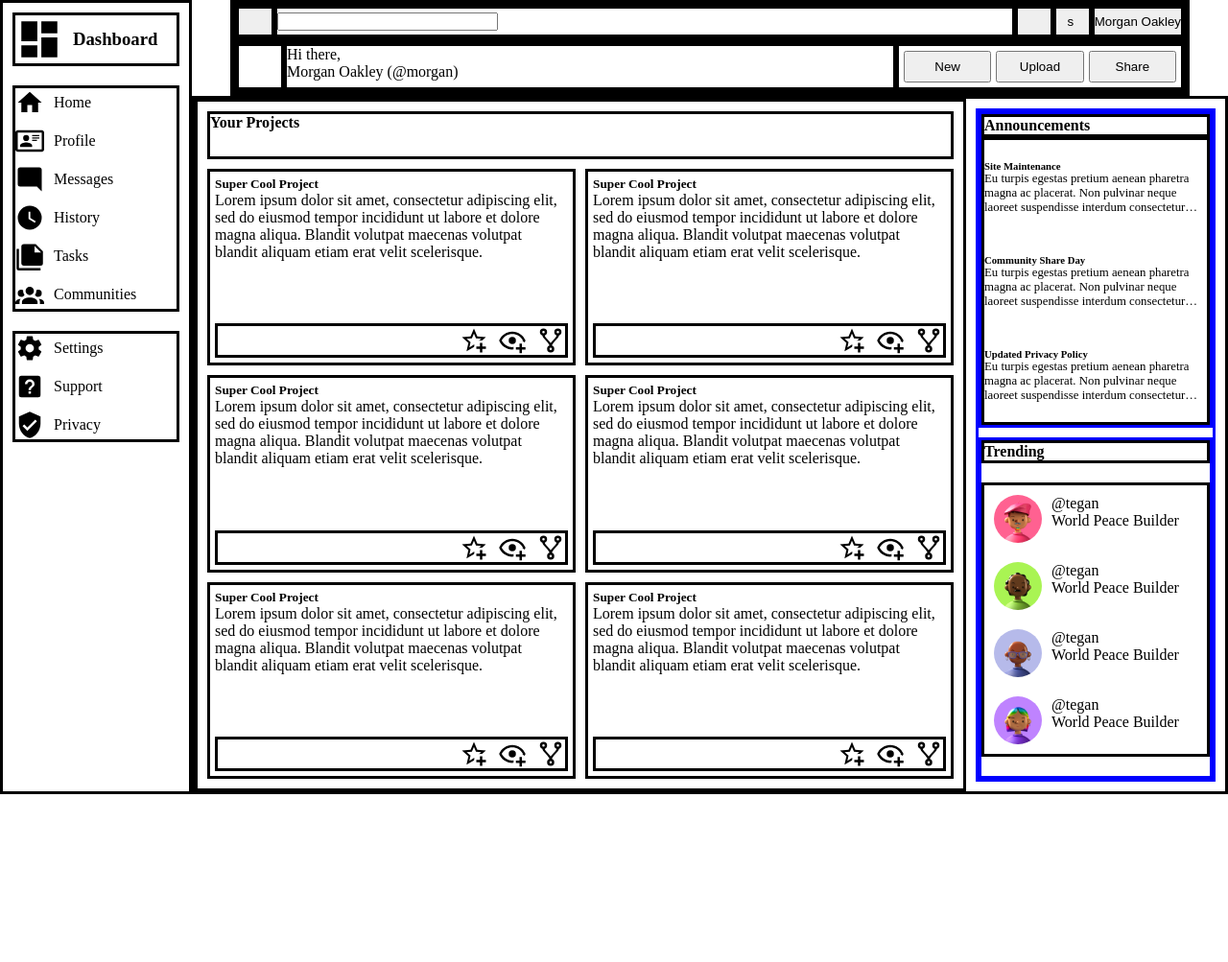
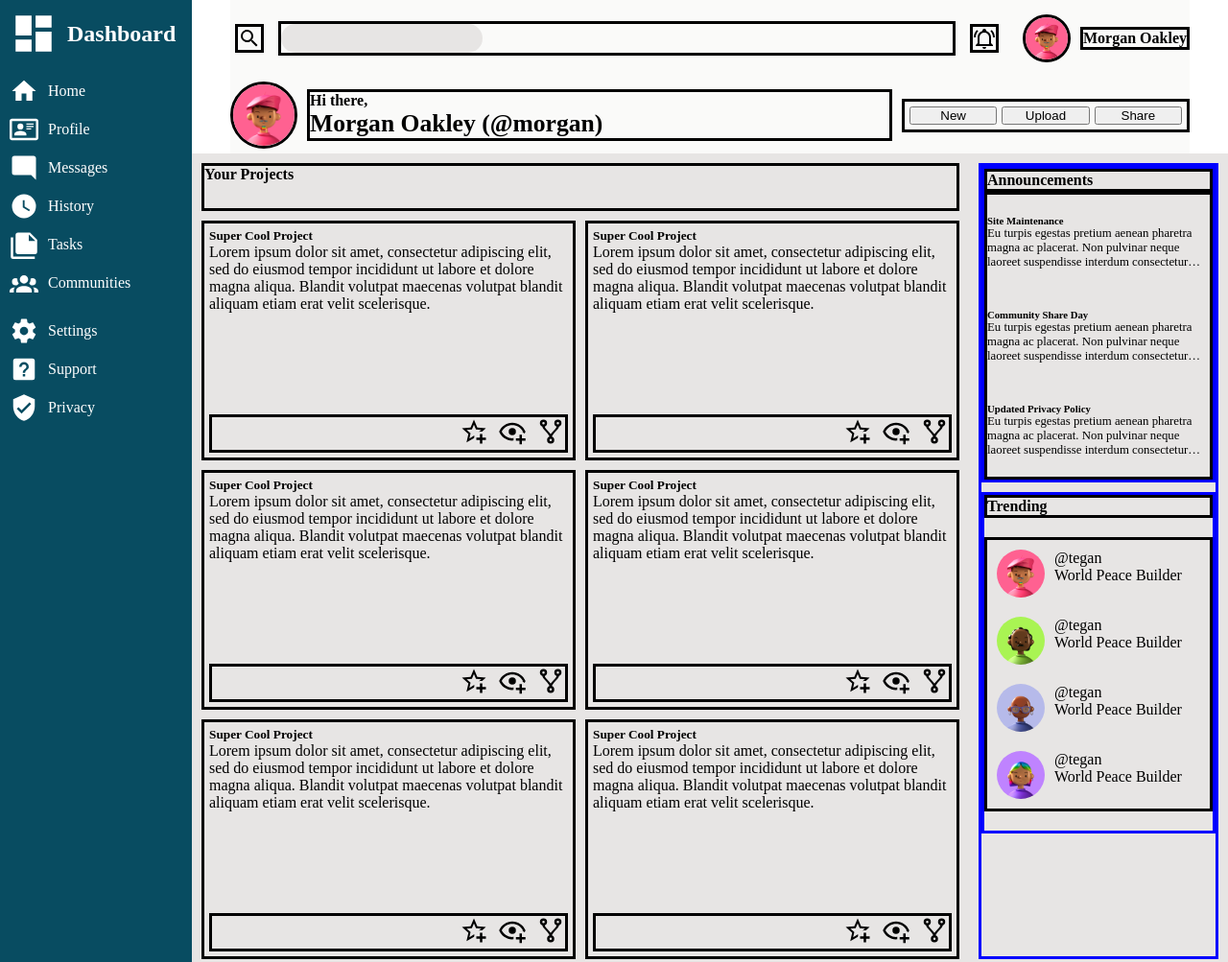
Before and after one commit to Ikanor1221/dashboard_project, a plain HTML site: page index.html in a window 1280 px wide. Shown: the top 1003 px of the page at 96% size. Before the commit the page ends 828 px from the top, so only its background shows below. Drawn offline with Linux system fonts and the light colour scheme.

Commit message:
Add background and icon colors, add links

```diff
--- a/index.html
+++ b/index.html
@@ -5,81 +5,74 @@
     <meta http-equiv="X-UA-Compatible" content="IE=edge">
     <meta name="viewport" content="width=device-width, initial-scale=1.0">
     <title>Dashboard</title>
+    <!-- <link href="https://fonts.googleapis.com/icon?family=Material+Icons|Material+Icons+Outlined" rel="stylesheet"/> -->
     <link rel="stylesheet" href="styles.css">
 </head>
 <body>
     <nav class="navigation">
         <div class="logoGrid">
-            <div class="tile">
+            <a href="#" class="tile">
                 <img class="logo" src="pictures/view-dashboard.svg" alt="Dashboard">
-                <h3 class="text">Dashboard</h3>
-            </div>
+                <h1 class="text">Dashboard</h1>
+            </a>
         </div>
         <div class="mainNavigation">
-            <div class="tile">
+            <a href="#" class="tile">
                 <img class="icon" src="pictures/home.svg" alt="">
                 <div class="text">Home</div>
-            </div>
-            <div class="tile">
+            </a>
+            <a href="#" class="tile">
                 <img class="icon" src="pictures/card-account-details-outline.svg" alt="">
                 <div class="text">Profile</div>
-            </div>
-            <div class="tile">
+            </a>
+            <a href="#" class="tile">
                 <img class="icon" src="pictures/message-reply.svg" alt="">
                 <div class="text">Messages</div>
-            </div>
-            <div class="tile">
+            </a>
+            <a href="#" class="tile">
                 <img class="icon" src="pictures/clock.svg" alt="">
                 <div class="text">History</div>
-            </div>
-            <div class="tile">
+            </diav>
+            <a href="#" class="tile">
                 <img class="icon" src="pictures/note-multiple.svg" alt="">
                 <div class="text">Tasks</div>
-            </div>
-            <div class="tile">
+            </a>
+            <a href="#" class="tile">
                 <img class="icon" src="pictures/account-group.svg" alt="">
                 <div class="text">Communities</div>
-            </div>
+            </a>
         </div>
         <div class="additionalNavigation">
-            <div class="tile">
+            <a href="#" class="tile">
                 <img class="icon" src="pictures/cog.svg" alt="">
                 <div class="text">Settings</div>
-            </div>
-            <div class="tile">
+            </a>
+            <a href="#" class="tile">
                 <img class="icon" src="pictures/help-box.svg" alt="">
                 <div class="text">Support</div>
-            </div>
-            <div class="tile">
+            </a>
+            <a href="#" class="tile">
                 <img class="icon" src="pictures/shield-check.svg" alt="">
                 <div class="text">Privacy</div>
-            </div>
+            </a>
         </div>
     </nav>
     <header class="header">
         <div class="top">
-            <button>
-                <img class="glassIcon" src="pictures/" alt="">
-            </button>
+            <img class="icon" src="pictures/magnify.svg" alt="">
             <div class="searchbar-parent">
                 <input type="text" class="searchbar">
             </div>
             <!-- <div></div> -->
-            <button>
-                <img class="bell" src="pictures/" alt="">
-            </button>
-            <button>s
-                <img class="profilePicture" src="pictures/" alt="">
-            </button>
-            <button>
-                <div class="userName">Morgan Oakley</div>
-            </button>
+            <img class="icon" src="pictures/bell-ring-outline.svg" alt="">
+            <img class="profilePicture" src="profile_pictures/profile_picture_1.jpg" alt="Profile picture">
+            <div class="userName">Morgan Oakley</div>
         </div>
         <div class="bottom">
-            <img class="profilePicture" src="pictures/" alt="">
+            <img class="profilePicture" src="profile_pictures/profile_picture_1.jpg" alt="">
             <div class="greeting">
-                <div class="top">Hi there,</div>
-                <div class="bottom">Morgan Oakley (@morgan)</div>
+                <div class="greeting">Hi there,</div>
+                <div class="userName large">Morgan Oakley (@morgan)</div>
             </div>
             <!-- <div></div> -->
             <div class="buttons">
@@ -98,9 +91,9 @@
                     <p>Lorem ipsum dolor sit amet, consectetur adipiscing elit, sed do eiusmod tempor incididunt ut labore et dolore magna aliqua. Blandit volutpat maecenas volutpat blandit aliquam etiam erat velit scelerisque.</p>
                 </div>
                 <div class="bottom icons">
-                    <img class="icon" src="pictures/star-plus-outline.svg" alt="star">
-                    <img class="icon" src="pictures/eye-plus-outline.svg" alt="eye">
-                    <img class="icon" src="pictures/source-fork.svg" alt="fork">
+                    <a href=""><img class="icon" src="pictures/star-plus-outline.svg" alt="star"></a>
+                    <a href=""><img class="icon" src="pictures/eye-plus-outline.svg" alt="eye"></a>
+                    <a href=""><img class="icon" src="pictures/source-fork.svg" alt="fork"></a>
                 </div>
             </div>
             <div class="tile project">
@@ -109,9 +102,9 @@
                     <p>Lorem ipsum dolor sit amet, consectetur adipiscing elit, sed do eiusmod tempor incididunt ut labore et dolore magna aliqua. Blandit volutpat maecenas volutpat blandit aliquam etiam erat velit scelerisque.</p>
                 </div>
                 <div class="bottom icons">
-                    <img class="icon" src="pictures/star-plus-outline.svg" alt="star">
-                    <img class="icon" src="pictures/eye-plus-outline.svg" alt="eye">
-                    <img class="icon" src="pictures/source-fork.svg" alt="fork">
+                    <a href=""><img class="icon" src="pictures/star-plus-outline.svg" alt="star"></a>
+                    <a href=""><img class="icon" src="pictures/eye-plus-outline.svg" alt="eye"></a>
+                    <a href=""><img class="icon" src="pictures/source-fork.svg" alt="fork"></a>
                 </div>
             </div>
             <div class="tile project">
@@ -120,9 +113,9 @@
                     <p>Lorem ipsum dolor sit amet, consectetur adipiscing elit, sed do eiusmod tempor incididunt ut labore et dolore magna aliqua. Blandit volutpat maecenas volutpat blandit aliquam etiam erat velit scelerisque.</p>
                 </div>
                 <div class="bottom icons">
-                    <img class="icon" src="pictures/star-plus-outline.svg" alt="star">
-                    <img class="icon" src="pictures/eye-plus-outline.svg" alt="eye">
-                    <img class="icon" src="pictures/source-fork.svg" alt="fork">
+                    <a href=""><img class="icon" src="pictures/star-plus-outline.svg" alt="star"></a>
+                    <a href=""><img class="icon" src="pictures/eye-plus-outline.svg" alt="eye"></a>
+                    <a href=""><img class="icon" src="pictures/source-fork.svg" alt="fork"></a>
                 </div>
             </div>
             <div class="tile project">
@@ -131,9 +124,9 @@
                     <p>Lorem ipsum dolor sit amet, consectetur adipiscing elit, sed do eiusmod tempor incididunt ut labore et dolore magna aliqua. Blandit volutpat maecenas volutpat blandit aliquam etiam erat velit scelerisque.</p>
                 </div>
                 <div class="bottom icons">
-                    <img class="icon" src="pictures/star-plus-outline.svg" alt="star">
-                    <img class="icon" src="pictures/eye-plus-outline.svg" alt="eye">
-                    <img class="icon" src="pictures/source-fork.svg" alt="fork">
+                    <a href=""><img class="icon" src="pictures/star-plus-outline.svg" alt="star"></a>
+                    <a href=""><img class="icon" src="pictures/eye-plus-outline.svg" alt="eye"></a>
+                    <a href=""><img class="icon" src="pictures/source-fork.svg" alt="fork"></a>
                 </div>
             </div>
             <div class="tile project">
@@ -142,9 +135,9 @@
                     <p>Lorem ipsum dolor sit amet, consectetur adipiscing elit, sed do eiusmod tempor incididunt ut labore et dolore magna aliqua. Blandit volutpat maecenas volutpat blandit aliquam etiam erat velit scelerisque.</p>
                 </div>
                 <div class="bottom icons">
-                    <img class="icon" src="pictures/star-plus-outline.svg" alt="star">
-                    <img class="icon" src="pictures/eye-plus-outline.svg" alt="eye">
-                    <img class="icon" src="pictures/source-fork.svg" alt="fork">
+                    <a href=""><img class="icon" src="pictures/star-plus-outline.svg" alt="star"></a>
+                    <a href=""><img class="icon" src="pictures/eye-plus-outline.svg" alt="eye"></a>
+                    <a href=""><img class="icon" src="pictures/source-fork.svg" alt="fork"></a>
                 </div>
             </div>
             <div class="tile project">
@@ -153,9 +146,9 @@
                     <p>Lorem ipsum dolor sit amet, consectetur adipiscing elit, sed do eiusmod tempor incididunt ut labore et dolore magna aliqua. Blandit volutpat maecenas volutpat blandit aliquam etiam erat velit scelerisque.</p>
                 </div>
                 <div class="bottom icons">
-                    <img class="icon" src="pictures/star-plus-outline.svg" alt="star">
-                    <img class="icon" src="pictures/eye-plus-outline.svg" alt="eye">
-                    <img class="icon" src="pictures/source-fork.svg" alt="fork">
+                    <a href=""><img class="icon" src="pictures/star-plus-outline.svg" alt="star"></a>
+                    <a href=""><img class="icon" src="pictures/eye-plus-outline.svg" alt="eye"></a>
+                    <a href=""><img class="icon" src="pictures/source-fork.svg" alt="fork"></a>
                 </div>
             </div>
 
--- a/styles.css
+++ b/styles.css
@@ -2,26 +2,32 @@
     margin: 0;
     padding: 0;
     box-sizing: border-box;
+
+    --gray-1: #fafaf9;
+    --gray-2: #e7e5e4;
+    --gray-3: #292524;
+    --gray-4: #1c1917;
+    --gray-m: #78716c;
+    --primary: #084c61;
+    --accent: #fa3a6d;
+    --shadow: 0 4px 6px -1px rgb(0 0 0 / 0.1), 0 2px 4px -2px rgb(0 0 0 / 0.1);
+    --shadow-lg: 0 10px 15px -3px rgb(0 0 0 / 0.1), 0 4px 6px -4px rgb(0 0 0 / 0.1);
 }
 
-/* Aooly the rule above to your previous form page and see what happens with margin */
+a {
+    color: none;
+    text-decoration: none;
+}
 
 body {
     display: grid;
     /* grid-template: min-content(100px, auto) auto / 200px 1fr; */
-    grid-template: 100px auto / 200px 1fr;
+    grid-template: 160px auto / 200px 1fr;
     grid-template-areas:
     "a b"
     "a c";
 }
 
-body > * {
-    border: solid;
-}
-
-body > * > * {
-    border: solid;
-}
 
 .navigation {
     grid-area: a;
@@ -30,7 +36,18 @@ body > * > * {
     gap: 20px;
     align-content: start;
     padding: 10px;
+    background-color: var(--primary);
 }
+
+.navigation * {
+    color: white;
+}
+
+.navigation img {
+    filter: invert(1);
+}
+
+
 
 .navigation > div {
     display: grid;
@@ -46,7 +63,7 @@ body > * > * {
     height: 50px;
 }
 
-.navigation > div > div {
+.navigation > div > * {
     display: grid;
     gap: 10px;
     grid-template-columns: auto  1fr;
@@ -66,13 +83,14 @@ body > * > * {
 .content {
     display: grid;
     grid-template-columns: 1fr 270px;
+    background-color: var(--gray-2);
 }
 
 .content > .left {
     display: grid;
     grid-template-columns: repeat(auto-fit, minmax(300px, 1fr));
-    grid-template-rows: 50px 1fr 1fr;
-    grid-auto-rows: 1fr;
+    grid-template-rows: 50px;
+    grid-auto-rows: 250px;
     gap: 10px;
     padding: 10px;
 }
@@ -157,9 +175,10 @@ body > * > * {
 .header {
     grid-area: b;
     display: grid;
-    grid-template-rows: auto auto;
+    grid-template-rows: 1fr 1fr;
     margin-left: 40px;
     margin-right: 40px;
+    background-color: var(--gray-1);
 }
 
 .header > .top > * {
@@ -173,13 +192,40 @@ body > * > * {
 .header > .top {
     display: grid;
     grid-template-columns: minmax(40px, auto) 1fr minmax(40px, auto) minmax(40px, auto) auto;
-    /* grid-template-rows: 50px; */
+    gap: 10px;
+    align-items: center;
+}
+
+.header input {
+    height: 30px;
+    border-radius: 20px;
+    border: none;
+    background-color: #e7e5e4;
+}
+
+.header .icon {
+    height: 30px;
+    justify-self: center;
+}
+
+.header .profilePicture {
+    height: 50px;
+    border-radius: 50%;
+}
+
+.header .top .profilePicture {
+    margin-left: 10px;
+}
+
+.header .bottom .profilePicture {
+    height: 70px;
 }
 
 .header > .bottom {
     display: grid;
     grid-template-columns: minmax(50px, auto) 1fr 300px;
-    /* grid-template-rows: 50px; */
+    align-items: center;
+    gap: 10px;
 }
 
 .searchbar-parent {
@@ -219,3 +265,61 @@ body > * > * {
     display: flex;
     flex-direction: column;
 }
+
+
+
+
+/* fallback */
+@font-face {
+    font-family: 'Material Icons';
+    font-style: normal;
+    font-weight: 400;
+    src: url(https://fonts.gstatic.com/s/materialicons/v139/flUhRq6tzZclQEJ-Vdg-IuiaDsNc.woff2) format('woff2');
+  }
+  /* fallback */
+  @font-face {
+    font-family: 'Material Icons Outlined';
+    font-style: normal;
+    font-weight: 400;
+    src: url(https://fonts.gstatic.com/s/materialiconsoutlined/v108/gok-H7zzDkdnRel8-DQ6KAXJ69wP1tGnf4ZGhUce.woff2) format('woff2');
+  }
+
+  .material-icons {
+    font-family: 'Material Icons';
+    font-weight: normal;
+    font-style: normal;
+    font-size: 24px;
+    line-height: 1;
+    letter-spacing: normal;
+    text-transform: none;
+    display: inline-block;
+    white-space: nowrap;
+    word-wrap: normal;
+    direction: ltr;
+    -webkit-font-feature-settings: 'liga';
+    -webkit-font-smoothing: antialiased;
+  }
+
+  .material-icons-outlined {
+    font-family: 'Material Icons Outlined';
+    font-weight: normal;
+    font-style: normal;
+    font-size: 24px;
+    line-height: 1;
+    letter-spacing: normal;
+    text-transform: none;
+    display: inline-block;
+    white-space: nowrap;
+    word-wrap: normal;
+    direction: ltr;
+    -webkit-font-feature-settings: 'liga';
+    -webkit-font-smoothing: antialiased;
+  }
+
+  .userName, .greeting {
+    font-weight: 700;
+  }
+
+  .userName.large {
+    font-size: 1.6rem;
+  }
```
